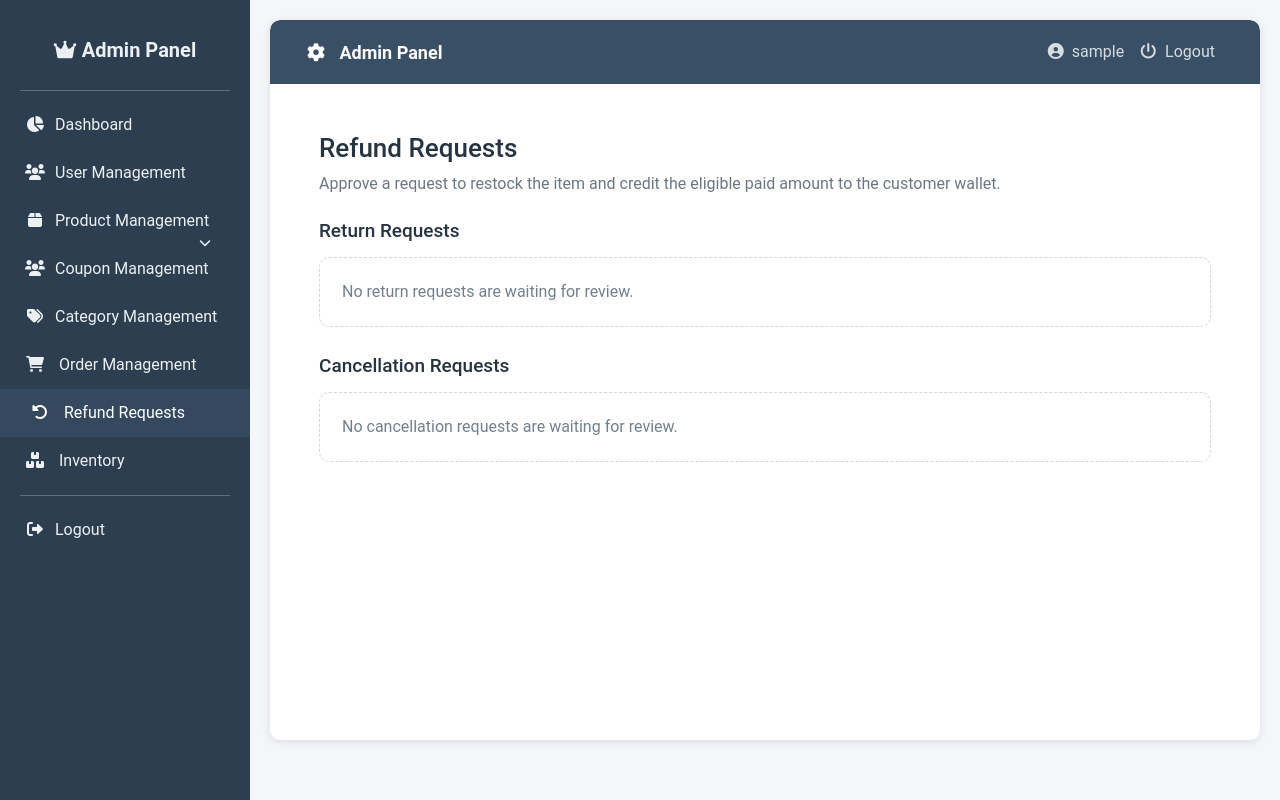
After one commit to MisiriyaYousuf/Vertex-ecommerce, a Django app: page /admin/orders/refund-requests/ in a window 1280 px wide. The commit adds this page. Run offline with Django 5.2, Linux system fonts and the light colour scheme; the visitor is signed in with stand-in values (Sample User, id 1); data comes from the database, SQL or seed files in the repository; data that the repository does not hold is empty; some libraries are stand-ins or nearby versions.

Commit message:
Review refund requests in custom admin

```diff
--- a/customadmin/templates/admin_base.html
+++ b/customadmin/templates/admin_base.html
@@ -227,6 +227,14 @@
         </a>
 
         <a
+            href="{% url 'customadmin:refund_request_management' %}"
+            class="nav-link {% if request.resolver_match.url_name == 'refund_request_management' %}active{% endif %}"
+        >
+            <i class="fas fa-rotate-left"></i>
+            <span>Refund Requests</span>
+        </a>
+
+        <a
             href="{% url 'customadmin:inventory_management' %}"
             class="nav-link"
         >
--- /dev/null
+++ b/customadmin/templates/refund_request_management.html
@@ -0,0 +1,92 @@
+{% extends "admin_base.html" %}
+
+{% block title %}Refund Requests{% endblock %}
+
+{% block content %}
+<style>
+    .refund-page { padding: 24px; color: #263442; }
+    .refund-page h1 { margin: 0 0 8px; font-size: 26px; }
+    .refund-page > p { margin: 0 0 24px; color: #6b7785; }
+    .request-section { margin-bottom: 28px; }
+    .request-section h2 { margin: 0 0 14px; font-size: 19px; }
+    .request-card { display: grid; grid-template-columns: minmax(0, 1fr) auto; gap: 20px; padding: 18px; margin-bottom: 12px; background: #fff; border: 1px solid #dfe6ec; border-radius: 10px; box-shadow: 0 4px 14px rgba(31, 41, 55, .05); }
+    .request-meta { display: grid; grid-template-columns: repeat(3, minmax(120px, 1fr)); gap: 10px 18px; margin-top: 12px; color: #53616e; font-size: 13px; }
+    .request-meta strong { display: block; margin-bottom: 3px; color: #87919c; font-size: 10px; letter-spacing: .05em; text-transform: uppercase; }
+    .reason { margin: 10px 0 0; color: #53616e; font-size: 13px; }
+    .request-actions { display: flex; align-items: center; gap: 8px; }
+    .request-actions form { margin: 0; }
+    .request-actions input { width: 130px; padding: 8px; border: 1px solid #d0d9e2; border-radius: 6px; font-size: 12px; }
+    .action-btn { padding: 8px 12px; border: 0; border-radius: 6px; color: #fff; font-size: 12px; font-weight: 700; cursor: pointer; }
+    .approve-btn { background: #16803c; }
+    .reject-btn { background: #bf3b3b; }
+    .empty-state { padding: 22px; border: 1px dashed #cdd7e0; border-radius: 10px; color: #71808f; background: #fff; }
+    @media (max-width: 900px) { .request-card { grid-template-columns: 1fr; } .request-actions { flex-wrap: wrap; } .request-meta { grid-template-columns: 1fr 1fr; } }
+</style>
+
+<main class="refund-page">
+    <h1>Refund Requests</h1>
+    <p>Approve a request to restock the item and credit the eligible paid amount to the customer wallet.</p>
+
+    <section class="request-section">
+        <h2>Return Requests</h2>
+        {% for return_request in return_requests %}
+            <article class="request-card">
+                <div>
+                    <strong>Return requested for {{ return_request.order_item.product_name }}</strong>
+                    <div class="request-meta">
+                        <div><strong>Order</strong>#{{ return_request.order_item.order_id }}</div>
+                        <div><strong>Customer</strong>{{ return_request.order_item.order.user.get_full_name|default:return_request.order_item.order.user.username }}</div>
+                        <div><strong>Wallet refund</strong>₹{{ return_request.refund_amount|floatformat:2 }}</div>
+                        <div><strong>Quantity</strong>{{ return_request.order_item.quantity }}</div>
+                        <div><strong>Requested</strong>{{ return_request.requested_at|date:"d M Y, H:i" }}</div>
+                    </div>
+                    <p class="reason"><strong>Reason:</strong> {{ return_request.reason }}</p>
+                </div>
+                <div class="request-actions">
+                    <form method="post" action="{% url 'customadmin:review_refund_request' %}">
+                        {% csrf_token %}<input type="hidden" name="request_type" value="return"><input type="hidden" name="request_id" value="{{ return_request.id }}"><input type="hidden" name="review_action" value="approve">
+                        <button class="action-btn approve-btn" type="submit">Approve &amp; Refund</button>
+                    </form>
+                    <form method="post" action="{% url 'customadmin:review_refund_request' %}">
+                        {% csrf_token %}<input type="hidden" name="request_type" value="return"><input type="hidden" name="request_id" value="{{ return_request.id }}"><input type="hidden" name="review_action" value="reject"><input name="review_note" placeholder="Rejection note">
+                        <button class="action-btn reject-btn" type="submit">Reject</button>
+                    </form>
+                </div>
+            </article>
+        {% empty %}
+            <p class="empty-state">No return requests are waiting for review.</p>
+        {% endfor %}
+    </section>
+
+    <section class="request-section">
+        <h2>Cancellation Requests</h2>
+        {% for cancellation_request in cancellation_requests %}
+            <article class="request-card">
+                <div>
+                    <strong>Cancellation requested for {{ cancellation_request.order_item.product_name }}</strong>
+                    <div class="request-meta">
+                        <div><strong>Order</strong>#{{ cancellation_request.order_item.order_id }}</div>
+                        <div><strong>Customer</strong>{{ cancellation_request.order_item.order.user.get_full_name|default:cancellation_request.order_item.order.user.username }}</div>
+                        <div><strong>Wallet refund</strong>₹{{ cancellation_request.refund_amount|floatformat:2 }}</div>
+                        <div><strong>Current status</strong>{{ cancellation_request.order_item.status }}</div>
+                        <div><strong>Requested</strong>{{ cancellation_request.requested_at|date:"d M Y, H:i" }}</div>
+                    </div>
+                    <p class="reason"><strong>Reason:</strong> {{ cancellation_request.reason }}</p>
+                </div>
+                <div class="request-actions">
+                    <form method="post" action="{% url 'customadmin:review_refund_request' %}">
+                        {% csrf_token %}<input type="hidden" name="request_type" value="cancellation"><input type="hidden" name="request_id" value="{{ cancellation_request.id }}"><input type="hidden" name="review_action" value="approve">
+                        <button class="action-btn approve-btn" type="submit">Approve &amp; Refund</button>
+                    </form>
+                    <form method="post" action="{% url 'customadmin:review_refund_request' %}">
+                        {% csrf_token %}<input type="hidden" name="request_type" value="cancellation"><input type="hidden" name="request_id" value="{{ cancellation_request.id }}"><input type="hidden" name="review_action" value="reject"><input name="review_note" placeholder="Rejection note">
+                        <button class="action-btn reject-btn" type="submit">Reject</button>
+                    </form>
+                </div>
+            </article>
+        {% empty %}
+            <p class="empty-state">No cancellation requests are waiting for review.</p>
+        {% endfor %}
+    </section>
+</main>
+{% endblock %}
--- a/customadmin/urls.py
+++ b/customadmin/urls.py
@@ -21,6 +21,8 @@ urlpatterns = [
     path("orders/",views.order_management,name="order_management"),
     path("orders/detail/",views.admin_order_detail,name="admin_order_detail"),
     path("orders/update-status/",views.update_order_status,name="update_order_status"),
+    path("orders/refund-requests/", views.refund_request_management, name="refund_request_management"),
+    path("orders/refund-requests/review/", views.review_refund_request, name="review_refund_request"),
     path("coupons/",views.coupon_management,name="coupon_management"),
     path("coupons/view/",views.view_coupon,name="view_coupon"),
     path("coupons/edit/",views.edit_coupon,name="edit_coupon"),
--- a/customadmin/views.py
+++ b/customadmin/views.py
@@ -19,8 +19,16 @@ from django.db.models.functions import Coalesce
 from django.db.models import Sum
 from orders.views import update_status
 from orders.models import Coupon
-from wallet.models import WalletTransaction
-from wallet.services import credit_item_refund, mark_fully_refunded
+from wallet.models import CancellationRequest, ReturnRequest, WalletTransaction
+from wallet.services import (
+    approve_cancellation_request,
+    approve_return_request,
+    credit_item_refund,
+    mark_fully_refunded,
+    refund_amount_for_item,
+    reject_cancellation_request,
+    reject_return_request,
+)
 
 @login_required
 @never_cache
@@ -2019,6 +2027,95 @@ def order_management(request):
         context
     )
 
+
+@never_cache
+@login_required
+def refund_request_management(request):
+    if not request.user.is_superuser:
+        return redirect("users:home")
+
+    return_requests = list(
+        ReturnRequest.objects.filter(status=ReturnRequest.PENDING)
+        .select_related(
+            "order_item__order__user",
+            "order_item__product",
+            "order_item__variant",
+        )
+        .order_by("requested_at")
+    )
+    cancellation_requests = list(
+        CancellationRequest.objects.filter(status=CancellationRequest.PENDING)
+        .select_related(
+            "order_item__order__user",
+            "order_item__product",
+            "order_item__variant",
+        )
+        .order_by("requested_at")
+    )
+
+    for refund_request in return_requests + cancellation_requests:
+        refund_request.refund_amount = refund_amount_for_item(
+            refund_request.order_item
+        )
+
+    return render(
+        request,
+        "refund_request_management.html",
+        {
+            "return_requests": return_requests,
+            "cancellation_requests": cancellation_requests,
+        },
+    )
+
+
+@never_cache
+@login_required
+def review_refund_request(request):
+    if not request.user.is_superuser:
+        return redirect("users:home")
+    if request.method != "POST":
+        return HttpResponseNotAllowed(["POST"])
+
+    request_type = request.POST.get("request_type")
+    request_id = request.POST.get("request_id")
+    review_action = request.POST.get("review_action")
+    review_note = request.POST.get("review_note", "").strip()
+
+    if request_type not in ["return", "cancellation"]:
+        messages.error(request, "Invalid refund request type.")
+        return redirect("customadmin:refund_request_management")
+    if review_action not in ["approve", "reject"]:
+        messages.error(request, "Invalid review action.")
+        return redirect("customadmin:refund_request_management")
+
+    try:
+        if request_type == "return":
+            if review_action == "approve":
+                success, message = approve_return_request(request_id, request.user)
+            else:
+                success, message = reject_return_request(
+                    request_id,
+                    request.user,
+                    review_note,
+                )
+        elif review_action == "approve":
+            success, message = approve_cancellation_request(request_id, request.user)
+        else:
+            success, message = reject_cancellation_request(
+                request_id,
+                request.user,
+                review_note,
+            )
+    except (ReturnRequest.DoesNotExist, CancellationRequest.DoesNotExist):
+        success, message = False, "The refund request no longer exists."
+
+    if success:
+        messages.success(request, message)
+    else:
+        messages.error(request, message)
+
+    return redirect("customadmin:refund_request_management")
+
 @never_cache
 @login_required
 def admin_order_detail(request):
@@ -2215,7 +2312,7 @@ def update_order_status(request):
     if new_status == "Returned":
         messages.error(
             request,
-            "Create a customer return request and approve it in Django Admin → Wallet → Return requests so the refund is recorded.",
+            "Use Order Management → Refund Requests to review a customer return and issue its wallet refund.",
         )
         return redirect("customadmin:order_management")
 
@@ -2257,6 +2354,19 @@ def update_order_status(request):
         return redirect(
             "customadmin:order_management"
         )
+
+    if (
+        new_status == "Cancelled"
+        and CancellationRequest.objects.filter(
+            order_item=item,
+            status=CancellationRequest.PENDING,
+        ).exists()
+    ):
+        messages.error(
+            request,
+            "Use Order Management → Refund Requests to approve or reject this customer cancellation request.",
+        )
+        return redirect("customadmin:refund_request_management")
 
     old_status = item.status
 
```
